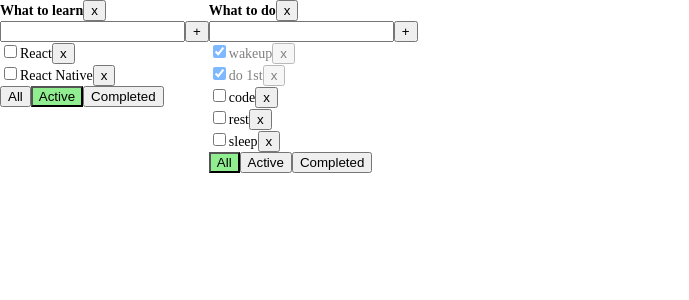
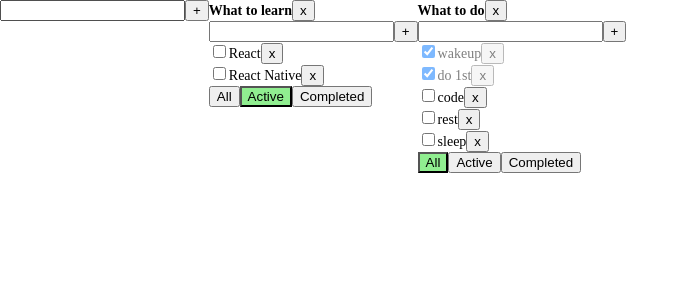
Before and after one commit to gqtpe/trello, a React (Create React App) app: page / in a window 1280 px wide. Shown: the top 300 px of the page, without its empty margins (0-689 px from the left). Built offline with nearby package versions, Linux system fonts and the light colour scheme.

Commit message:
todolist v06(new components):     -AddItemForm     -EditableSpan

```diff
--- a/src/App.tsx
+++ b/src/App.tsx
@@ -1,7 +1,8 @@
 import React, {useState} from 'react';
 import './App.scss';
 import {TaskType, TodoList} from "./components/TodoList/TodoList";
-import {v4 as uuid} from "uuid";
+import {v4} from "uuid";
+import {AddItemForm} from "./components/AddItemForm/AddItemForm";
 
 export type FilterTypeValuesType = "ACTIVE" | "ALL" | "COMPLETED"
 export type TodoListType = {
@@ -12,19 +13,55 @@ export type TodoListType = {
 
 
 function App() {
-    let todo1 = uuid()
-    let todo2 = uuid()
+    let todo1 = v4()
+    let todo2 = v4()
 
     let [todoLists, setTodoLists] = useState<TodoListType[]>([
         {id: todo1, title: "What to learn", filter: "ACTIVE"},
         {id: todo2, title: "What to do", filter: "ALL"},
     ])
     const removeTodoList = (todoListID: string) => {
-        let filteredTodoLists = todoLists.filter(t=>t.id !== todoListID)
+        let filteredTodoLists = todoLists.filter(t => t.id !== todoListID)
         setTodoLists(filteredTodoLists)
         delete tasks[todoListID]
         setTasks({...tasks})
     }
+    const addTodoList = (title: string) => {
+        let id = v4()
+        let newTodoList: TodoListType = {id: id, title: title, filter: "ALL"}
+        setTodoLists([newTodoList, ...todoLists])
+        tasks[id] = []
+        setTasks({...tasks})
+    }
+    const changeFilter = (todoListID: string, filter: FilterTypeValuesType) => {
+        let todoList = todoLists.find(t => t.id === todoListID)
+        if (todoList) {
+            todoList.filter = filter
+        }
+        setTodoLists([...todoLists])
+    }
+    const changeTodoListTitle = (todoListID: string, title: string)=>{
+        let todoList = todoLists.find(t=>t.id === todoListID)
+        if(todoList){
+            todoList.title = title
+            setTodoLists([...todoLists])
+        }
+    }
+    let [tasks, setTasks] = useState<{ [key: string]: TaskType[] }>({
+        [todo1]: [
+            {id: v4(), title: "CSS", isDone: true},
+            {id: v4(), title: "JS", isDone: true},
+            {id: v4(), title: "React", isDone: false},
+            {id: v4(), title: "React Native", isDone: false},
+        ],
+        [todo2]: [
+            {id: v4(), title: "wakeup", isDone: true},
+            {id: v4(), title: "do 1st", isDone: true},
+            {id: v4(), title: "code", isDone: false},
+            {id: v4(), title: "rest", isDone: false},
+            {id: v4(), title: "sleep", isDone: false},
+        ]
+    })
     const changeStatus = (todoLisID: string, taskID: string, isDone: boolean) => {
         let task = tasks[todoLisID].find(t => t.id === taskID)
         if (task) {
@@ -33,49 +70,33 @@ function App() {
         }
 
     }
-    let [tasks, setTasks] = useState({
-        [todo1]: [
-            {id: uuid(), title: "CSS", isDone: true},
-            {id: uuid(), title: "JS", isDone: true},
-            {id: uuid(), title: "React", isDone: false},
-            {id: uuid(), title: "React Native", isDone: false},
-        ],
-        [todo2]: [
-            {id: uuid(), title: "wakeup", isDone: true},
-            {id: uuid(), title: "do 1st", isDone: true},
-            {id: uuid(), title: "code", isDone: false},
-            {id: uuid(), title: "rest", isDone: false},
-            {id: uuid(), title: "sleep", isDone: false},
-        ]
-    })
-
     const removeTask = (todoListID: string, taskID: string) => {
         tasks[todoListID] = tasks[todoListID].filter(t => t.id !== taskID)
         setTasks({...tasks})
     }
-    const changeFilter = (todoListID: string, filter: FilterTypeValuesType) => {
-        let todoList = todoLists.find(t=>t.id === todoListID)
-        if(todoList){
-            todoList.filter = filter
-        }
-        setTodoLists([...todoLists])
-    }
-    const addTask = (todoListID: string,title: string) => {
-        let newTask: TaskType = {id: uuid(), title: title, isDone: false}
+    const addTask = (todoListID: string, title: string) => {
+        let newTask: TaskType = {id: v4(), title: title, isDone: false}
         let currTasks = tasks[todoListID]
         tasks[todoListID] = [newTask, ...currTasks]
         setTasks({...tasks})
     }
+    const changeTaskTitle = (todoListID: string, taskID: string, title: string) => {
+        let currTasks = tasks[todoListID]
+        let task = currTasks.find(t=>t.id === taskID)
+        if(task){
+            task.title = title
+            setTasks({...tasks})
+        }
 
+    }
 
 
     console.log(tasks)
 
 
-
-
     return (
         <div className="App">
+            <AddItemForm addItem={addTodoList}/>
             {
                 todoLists.map((todoList) => {
                     let resultTasks = tasks[todoList.id]
@@ -91,12 +112,15 @@ function App() {
                         id={todoList.id}
                         title={todoList.title}
                         filter={todoList.filter}
+                        changeFilter={changeFilter}
                         removeTodoList={removeTodoList}
-                        changeFilter={changeFilter}
+                        changeTodoListTitle={changeTodoListTitle}
+
                         tasks={resultTasks}
                         removeTask={removeTask}
                         addTask={addTask}
                         changeStatus={changeStatus}
+                        changeTaskTitle={changeTaskTitle}
                     />
                 })
             }
--- /dev/null
+++ b/src/components/AddItemForm/AddItemForm.tsx
@@ -0,0 +1,45 @@
+import React, {KeyboardEvent, useState} from "react";
+import styles from "../TodoList/TodoList.module.scss";
+
+type AddItemFormPropsType = {
+    addItem: (title: string) => void
+}
+export const AddItemForm = ({addItem}: AddItemFormPropsType) => {
+    let [title, setTitle] = useState<string>('');
+    let [error, setError] = useState<string | null>(null)
+
+    const addItemCallback = () => {
+        if (title.trim() !== '') {
+            addItem(title)
+            setTitle('')
+
+        } else{
+            setError('Title is required')
+        }
+
+
+    }
+    const enterKeyPressHandler = (event: KeyboardEvent<HTMLInputElement>) => {
+
+        if (event.key === 'Enter') {
+            addItemCallback()
+        }
+    }
+    const changeItemHandler = (e: React.FormEvent<HTMLInputElement>) => {
+        if (error) {
+            setError(null)
+        }
+        setTitle(e.currentTarget.value)
+    }
+    return <div>
+        <input
+            onChange={changeItemHandler}
+            type="text"
+            onKeyUp={enterKeyPressHandler}
+            value={title}
+            className={error ? styles.error : ""}
+        />
+        <button onClick={addItemCallback}>+</button>
+        {error && <div className={styles.errorMessage}>{error}</div>}
+    </div>
+}
--- /dev/null
+++ b/src/components/EditableSpan/EditableSpan.tsx
@@ -0,0 +1,42 @@
+import React, {useState} from 'react';
+
+
+type PropsType = {
+    value: string
+    setValue: (newTitle: string) =>void
+}
+const EditableSpan = ({value,setValue}:PropsType) => {
+    let [editMode, setEditMode] = useState<boolean>(false)
+    let [title, setTitle] = useState<string>(value)
+    const activateEditMode = ()=>setEditMode(true)
+    const deactivateEditMode = ()=>{
+        setEditMode(false)
+        setValue(title)
+    }
+    const onChange = (e: React.ChangeEvent<HTMLInputElement>) =>{
+        setTitle(e.currentTarget.value)
+    }
+    const enterHandler = (e: React.KeyboardEvent<HTMLDivElement>) =>{
+        if(e.key === 'Enter'){
+           deactivateEditMode()
+        }
+    }
+
+    const onBlurHandler = () => {
+        deactivateEditMode()
+
+    }
+    return editMode?
+        <input
+            value={title}
+            type="text"
+            onChange={onChange}
+            onKeyDown={enterHandler}
+            autoFocus={true}
+            onBlur={onBlurHandler}
+        />
+        :
+        <span onDoubleClick={activateEditMode}>{title}</span>
+};
+
+export default EditableSpan;
--- a/src/components/TodoList/TodoList.tsx
+++ b/src/components/TodoList/TodoList.tsx
@@ -1,16 +1,21 @@
-import React, {KeyboardEvent, useState} from "react";
+import React from "react";
 import {FilterTypeValuesType} from "../../App";
 import styles from './TodoList.module.scss'
+import {AddItemForm} from "../AddItemForm/AddItemForm";
+import EditableSpan from "../EditableSpan/EditableSpan";
 
 type PropsType = {
     id: string
     title: string
     filter: FilterTypeValuesType
     removeTodoList: (todoListID: string) => void
-    changeStatus: (todoListID: string, taskID: string, isDone: boolean) => void
+    changeFilter: (todoListID: string, filter: FilterTypeValuesType) => void
+    changeTodoListTitle: (todoListID: string, title: string) => void
+
     tasks: TaskType[]
     removeTask: (todoListID: string, taskID: string) => void
-    changeFilter: (todoListID: string, filter: FilterTypeValuesType) => void
+    changeStatus: (todoListID: string, taskID: string, isDone: boolean) => void
+    changeTaskTitle: (todoListID: string, taskID: string, title: string) => void
     addTask: (todoListID: string, title: string) => void
 }
 
@@ -21,55 +26,24 @@ export type TaskType = {
 
 }
 
-export function TodoList({
+export const TodoList = ({
                              title,
+                             changeTodoListTitle,
                              tasks,
                              removeTodoList,
                              removeTask,
                              changeFilter,
+                             changeTaskTitle,
                              addTask,
                              changeStatus,
                              filter,
                              id
-                         }: PropsType) {
-    let [newTaskTitle, setTaskNewTitle] = useState<string>('');
-    let [error, setError] = useState<string | null>('')
-    const enterKeyPressHandler = (event: KeyboardEvent<HTMLInputElement>) => {
-        if (event.key === 'Enter') {
-            addTaskCallback()
-        }
-    }
-    const addTaskCallback = () => {
-        if (newTaskTitle.trim() === '') {
-            setTaskNewTitle('')
-            setError('Title is required')
-            return;
-        }
-        addTask(id, newTaskTitle)
-        setTaskNewTitle('')
-
-    }
-    const onChangeHandler = (e: React.FormEvent<HTMLInputElement>) => {
-        if (error) {
-            console.log('error')
-            setError('')
-        }
-        setTaskNewTitle(e.currentTarget.value)
-    }
+                         }: PropsType) => {
     return (
         <div>
-            <h3>{title}
-                <button onClick={() => removeTodoList(id)}>x</button>
+            <h3><EditableSpan value={title} setValue={(value)=>changeTodoListTitle(id,value)}/><button onClick={() => removeTodoList(id)}> x</button>
         </h3>
-            <input
-                onChange={onChangeHandler}
-                type="text"
-                onKeyUp={enterKeyPressHandler}
-                value={newTaskTitle}
-                className={error ? styles.error : ""}
-            />
-            <button onClick={addTaskCallback}>+</button>
-            {error && <div className={styles.errorMessage}>{error}</div>}
+    <AddItemForm addItem={(title) => addTask(id, title)}/>
     <ul>
 
         {
@@ -85,7 +59,7 @@ export function TodoList({
                         onChange={onChangeHandler}
 
                     />
-                            <span>{t.title}</span>
+                    <EditableSpan value={t.title} setValue={(value) => changeTaskTitle(id, t.id, value)}/>
                     <button onClick={() => removeTask(id, t.id)}>x</button>
                 </li>
             })
```
Lines whose indentation alone changed are shown as unchanged.
